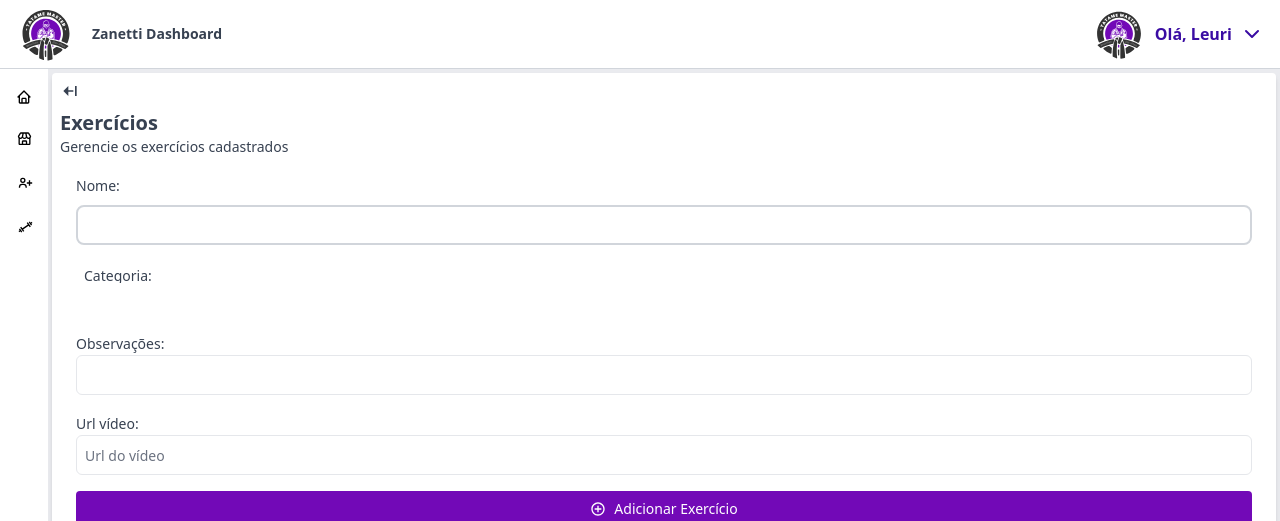
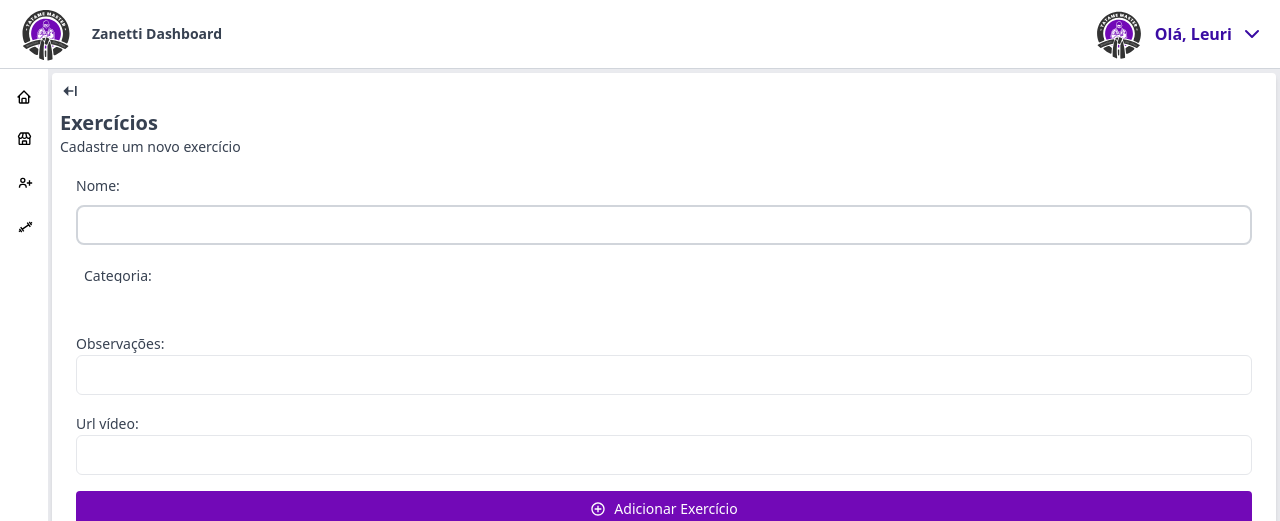
Before and after one commit to BrunoGoulartDE/dashboard-zanneti, a React (Vite) app in the folder dashboard-zanetti/: page /exercicio/adicionar in a window 1280 px wide. Shown: the top 521 px of the page. Built offline with nearby package versions, Linux system fonts and the light colour scheme; no server answers.

Commit message:
Chore: Alterando texto de descrição da página

```diff
--- a/dashboard-zanetti/src/pages/exercicios/adicionarExercicio/AdicionarExercicios.tsx
+++ b/dashboard-zanetti/src/pages/exercicios/adicionarExercicio/AdicionarExercicios.tsx
@@ -99,7 +99,7 @@ export default function AdicionarExercicios() {
       <div className="flex flex-col w-full justify-end">
         <InfoBar
           pageTitle="Exercícios"
-          pageDescription="Gerencie os exercícios cadastrados"
+          pageDescription="Cadastre um novo exercício"
         />
         <div className="p-4">
           <form
@@ -154,7 +154,6 @@ export default function AdicionarExercicios() {
             <div className="mb-4">
               <Label>Url vídeo:</Label>
               <Input
-                placeholder="Url do vídeo"
                 type="text"
                 name="VideoExecucao"
                 value={novoExercicio.VideoExecucao}
```
